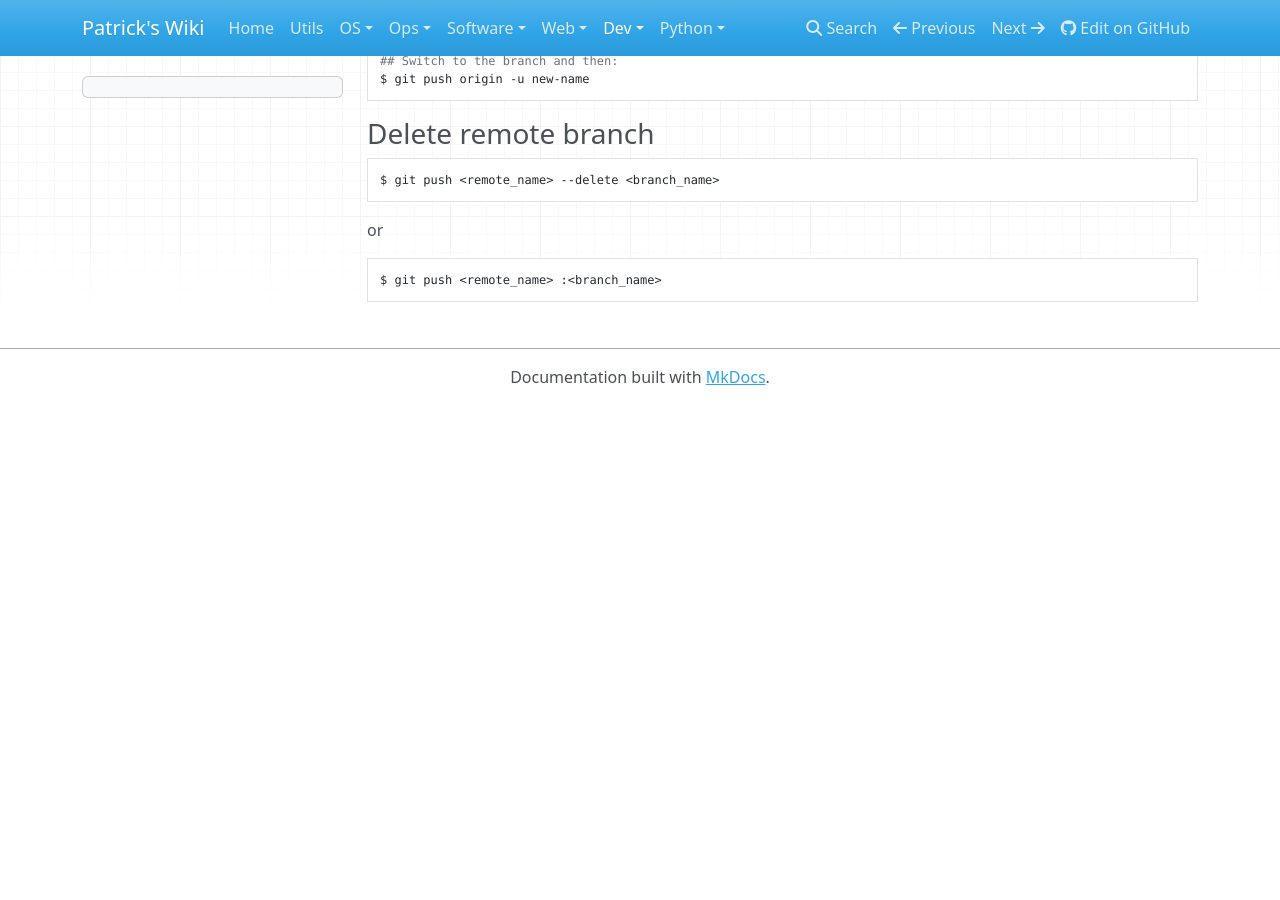
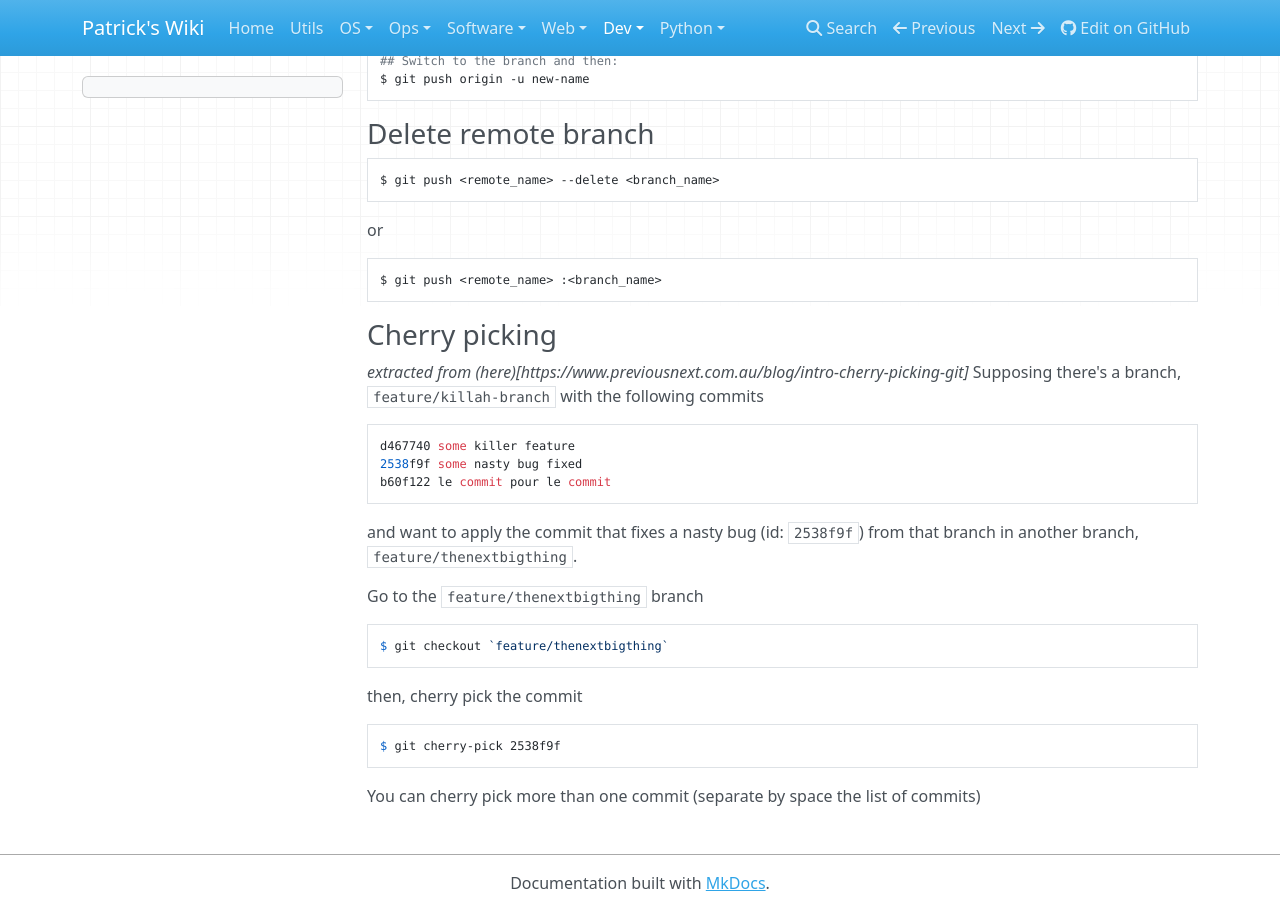
Before and after one commit to patsancu/wiki, an MkDocs documentation site: the page built from docs/dev/VCS/Git/Main.md, in a window 1280 px wide and 900 px high, scrolled down 5809 px. Built offline with MkDocs 1.6.1, drawn with Linux system fonts in a browser that asks for light colours; nearby versions of some CDN libraries; before the commit the page ends 6214 px from its top, so only the background shows below that.

Commit message:
git: cherry picking

````diff
--- a/docs/dev/VCS/Git/Main.md
+++ b/docs/dev/VCS/Git/Main.md
@@ -289,3 +289,24 @@ or
 ```bash
 $ git push <remote_name> :<branch_name>
 ```
+
+### Cherry picking
+*extracted from (here)[https://www.previousnext.com.au/blog/intro-cherry-picking-git]*
+Supposing there's a branch, `feature/killah-branch` with the following commits
+```
+d467740 some killer feature
+2538f9f some nasty bug fixed
+b60f122 le commit pour le commit
+```
+
+and want to apply the commit that fixes a nasty bug (id: `2538f9f`) from that branch in another branch, `feature/thenextbigthing`.
+
+Go to the `feature/thenextbigthing` branch
+```
+$ git checkout `feature/thenextbigthing`
+```
+then, cherry pick the commit
+```
+$ git cherry-pick 2538f9f
+```
+You can cherry pick more than one commit (separate by space the list of commits)
````
